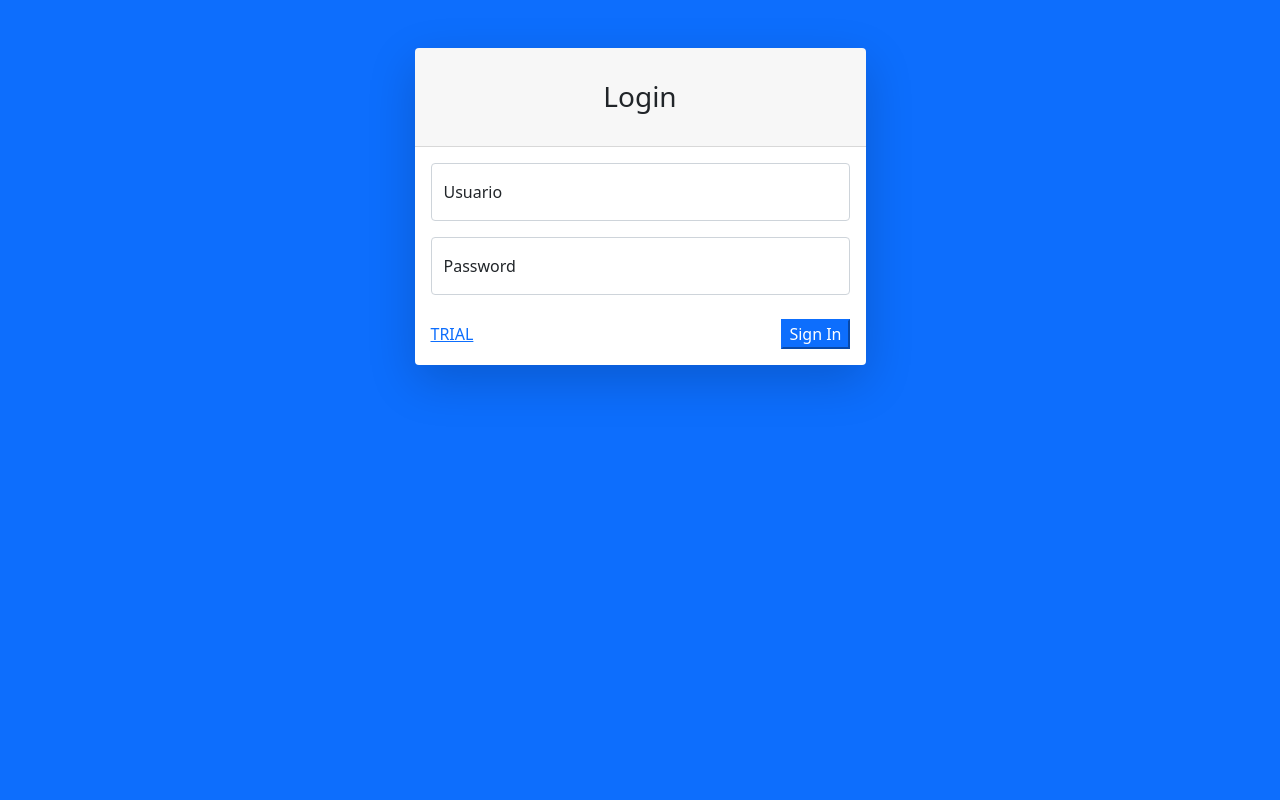
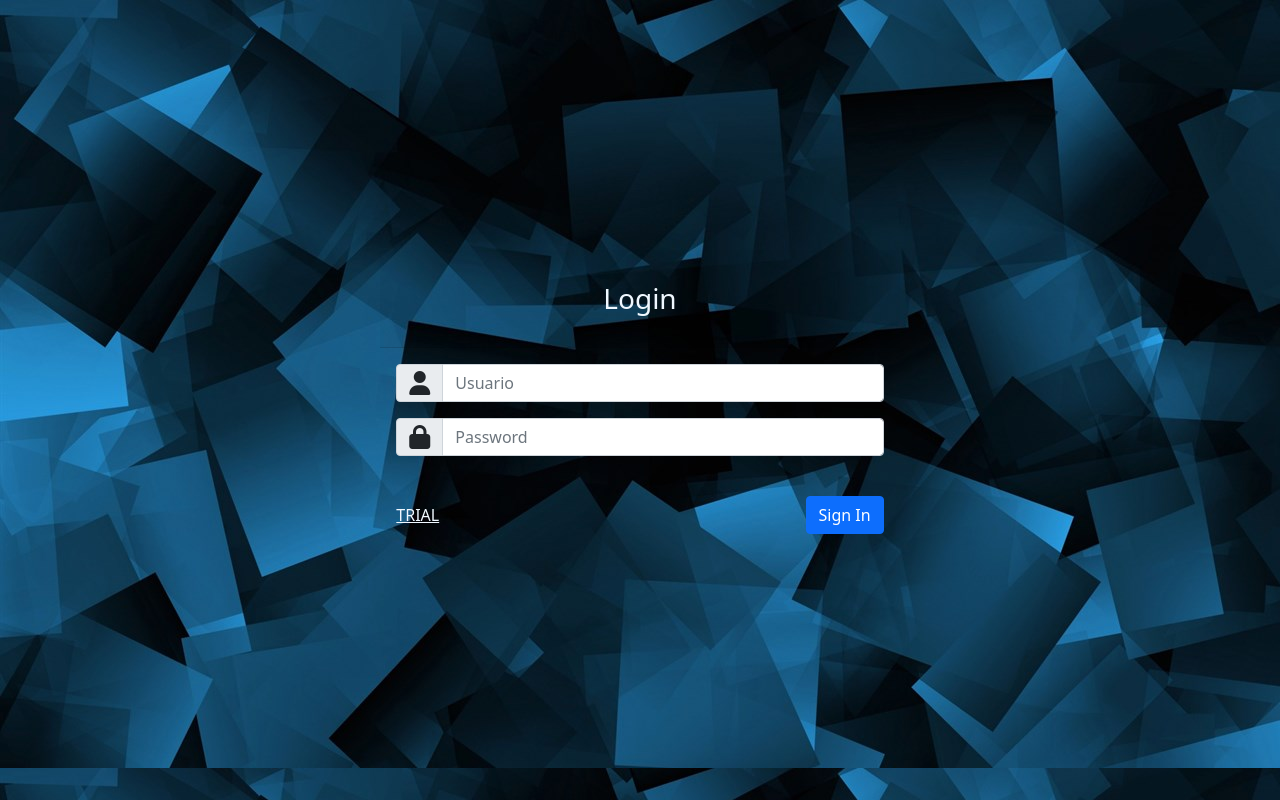
Before and after one commit to gerarivero/portal-curso, a Django app: page /portal/ in a window 1280 px wide. Run offline with Django 3.2, Linux system fonts and the light colour scheme; some libraries are stand-ins or nearby versions.

Commit message:
login custom

```diff
--- a/hotspot/portal/templates/portal/login.html
+++ b/hotspot/portal/templates/portal/login.html
@@ -8,43 +8,58 @@
         <meta name="viewport" content="width=device-width, initial-scale=1, shrink-to-fit=no" />
         <meta name="description" content="" />
         <meta name="author" content="" />
-        <title>Login - Hotspot</title>
+        <title>Login</title>
         <link href="{% static 'css/styles.css' %}" rel="stylesheet" />
         <script src="{% static 'js/font-awesome.min.js' %}" crossorigin="anonymous"></script>
+        <style>
+            body{
+                background-image: url("{% static 'img/fondoLogin.jpg' %}");
+            }
+        </style>
     </head>
     <body class="bg-primary">
         <div id="layoutAuthentication">
             <div id="layoutAuthentication_content">
-                <main>
+                <main class="row align-items-center vh-100">
                     <div class="container">
                         <div class="row justify-content-center">
                             <div class="col-lg-5">
-                                <div class="shadow-lg border-0 rounded-lg mt-5">
-                                {% if error %}<div class="alert alert-danger" role="alert" align="center">{{error}}</div>{% endif %}
-                                </div>
-                                <div class="card shadow-lg border-0 rounded-lg mt-5">
-                                    <div class="card-header"><h3 class="text-center font-weight-light my-4">Login</h3></div>
+                                <!--<div class="card shadow-lg border-0 rounded-lg mt-5">-->
+                                    <div class="card-header">
+                                        <h3 class="text-center font-weight-light my-4" style="color: aliceblue;">Login</h3>
+                                    </div>
                                     <div class="card-body">
                                         <form action="{{linkloginonly}}" method="post">
+
                                             <input type="hidden" name="dst" value="{{linkorig}}" />
-                                            <div class="form-floating mb-3">
+
+                                            <div class="input-group mb-3" style="display: inline-flex;">
+                                                <div class="input-group-text">
+                                                    <span class="fas fa-user" style="font-size: x-large;"></span>
+                                                </div>
                                                 <input class="form-control" name="username" id="inputEmail" type="text" placeholder="Usuario" required value="{{username}}"/>
-                                                <label for="inputEmail">Usuario</label>
                                             </div>
-                                            <div class="form-floating mb-3">
+
+                                            <div class="input-group mb-3" style="display: inline-flex;">
+                                                <div class="input-group-text">
+                                                    <span class="fas fa-lock" style="font-size: x-large;"></span>
+                                                </div>
                                                 <input class="form-control" name="password" id="inputPassword" type="password" placeholder="Password" required />
-                                                <label for="inputPassword">Password</label>
                                             </div>
 
                                             <div class="d-flex align-items-center justify-content-between mt-4 mb-0">
-                                                <span style="width:48%; text-align:left;  display: inline-block;"><a class="small-text" href="{{linkloginonly}}?dst={{linkorigesc}}&amp;username=T-{{macesc}}">TRIAL</a></span>
-                                                <span><input class="btn-primary" type="submit" value="Sign In"></span>
+                                                <span style="width:48%; text-align:left;  display: inline-block;">
+                                                    <a class="small-text" href="{{linkloginonly}}?dst={{linkorigesc}}&amp;username=T-{{macesc}}" style="color: aliceblue;">
+                                                    TRIAL
+                                                    </a>
+                                                </span>
+                                                <button type="button" class="btn btn-primary">Sign In</button>
                                             </div>
-
+                                            <div class="clearfix">{% if error %}<br /><div style="color: #FF8080; font-size: 9px">{{error}}</div>{% endif %}</div>
                                         </form>
                                     </div>
 
-                                </div>
+                               <!-- </div>-->
                             </div>
                         </div>
                     </div>
```
Also changed, not shown: hotspot/hotspot/static/img/fondoLogin.jpg (added).
